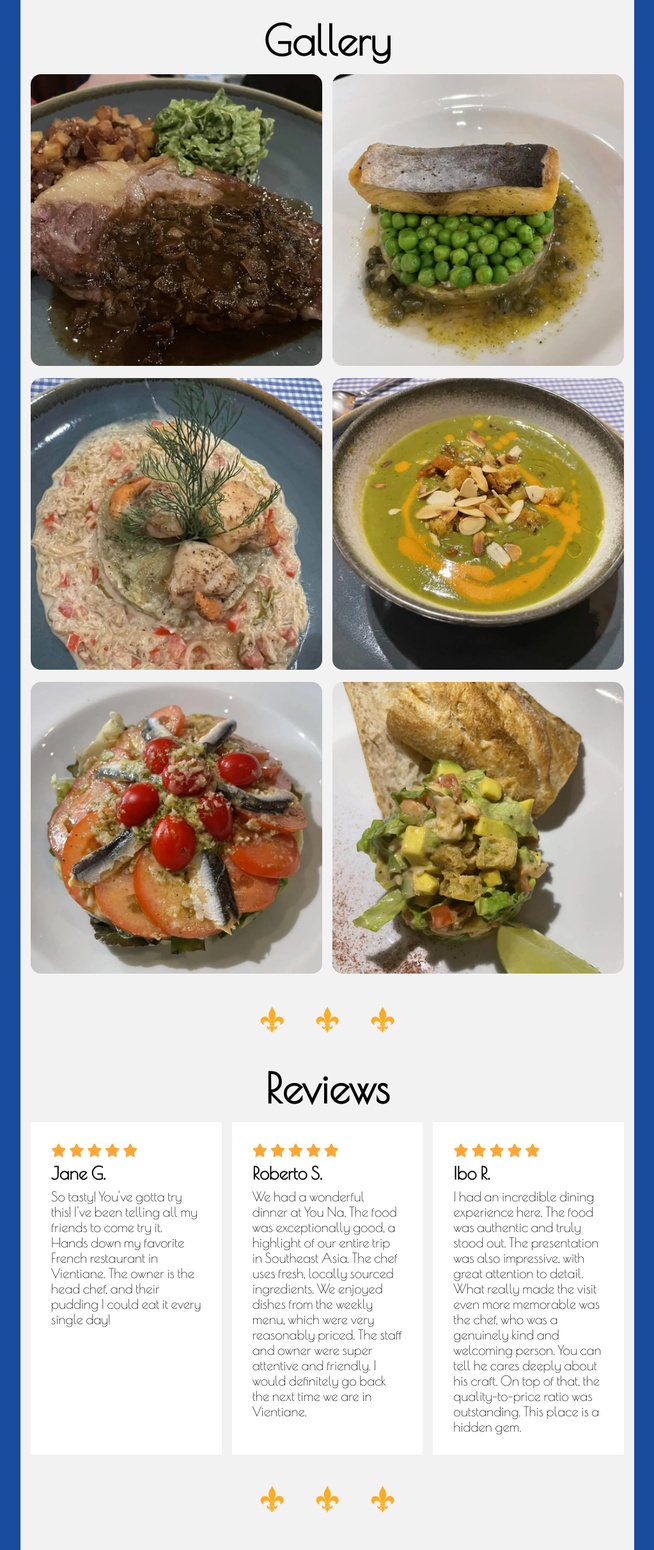
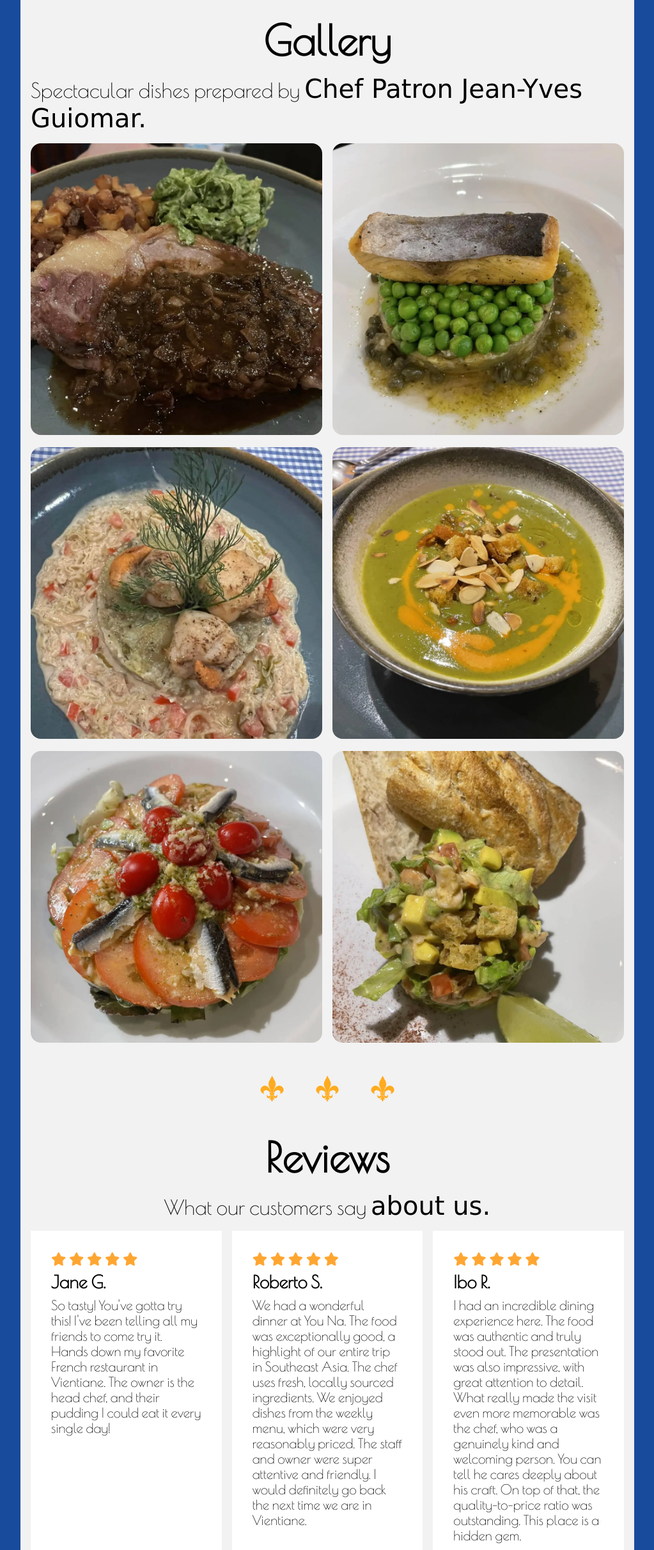
Before and after one commit to younarestaurant/younarestaurant.github.io, a plain HTML site: page index.html in a window 1280 px wide. Shown: the part 1990-4413 px from the top of the page at 64% size, without its empty margins (128-1151 px from the left). Drawn offline with nearby package versions, Linux system fonts and the light colour scheme; a web font is replaced by a local one.

Commit message:
some subtitles added

```diff
--- a/index.html
+++ b/index.html
@@ -54,7 +54,8 @@
         <section id="menu">
             <div class="menu-content">
                 <h2>Menu</h2>
-                <p class="menu-subtitle">Vientiane's finest French dining experience. <span class="imperial">Très délicieux.</span></p>
+                <p class="menu-subtitle">Vientiane's finest French dining experience. <span class="imperial">Très
+                        délicieux.</span></p>
                 <p>Featured Items:</p>
                 <div class="menu-item-container">
                     <div class="menu-item">
@@ -93,6 +94,8 @@
         <section id="gallery">
             <div class="gallery-content">
                 <h2>Gallery</h2>
+                <p class="menu-subtitle">Spectacular dishes prepared by <span class="imperial">Chef
+                        Patron Jean-Yves Guiomar.</span></p>
                 <div class="gallery-container">
                     <div class="gallery-img"><img src="images/g3.webp" alt=""></div>
                     <div class="gallery-img"><img src="images/g4.webp" alt=""></div>
@@ -112,6 +115,7 @@
         </div>
         <section id="reviews-section">
             <h2>Reviews</h2>
+                            <p class="menu-subtitle">What our customers say <span class="imperial">about us.</span></p>
             <div class="reviews-wrapper">
                 <article class="review-card">
                     <!-- <img src="images/somchai.jpg" alt=""> -->
@@ -189,9 +193,6 @@
                 </div>
                 <p class="copyright">&#169; Copyright You Na Restaurant <span class="year"></span>. All rights reserved.
                 </p>
-                <p class="credit">Blue plaid credit by hc hedgehog at <a
-                        href="https://www.vecteezy.com/vector-art/27307436-navy-blue-plaid-pattern-background-plaid-pattern-background-plaid-background-seamless-pattern-for-backdrop-decoration-gift-wrapping-gingham-tablecloth-blanket-tartan">Vecteezy.com</a>
-                </p>
             </div>
             <div class="footer-right">
                 <iframe
--- a/style.css
+++ b/style.css
@@ -174,6 +174,10 @@ nav.blurred-background {
 
 .menu-item-right h3 {
   font-size: 3rem;
+}
+
+.menu-subtitle {
+  font-size: 2rem;
 }
 
 .imperial {
```
